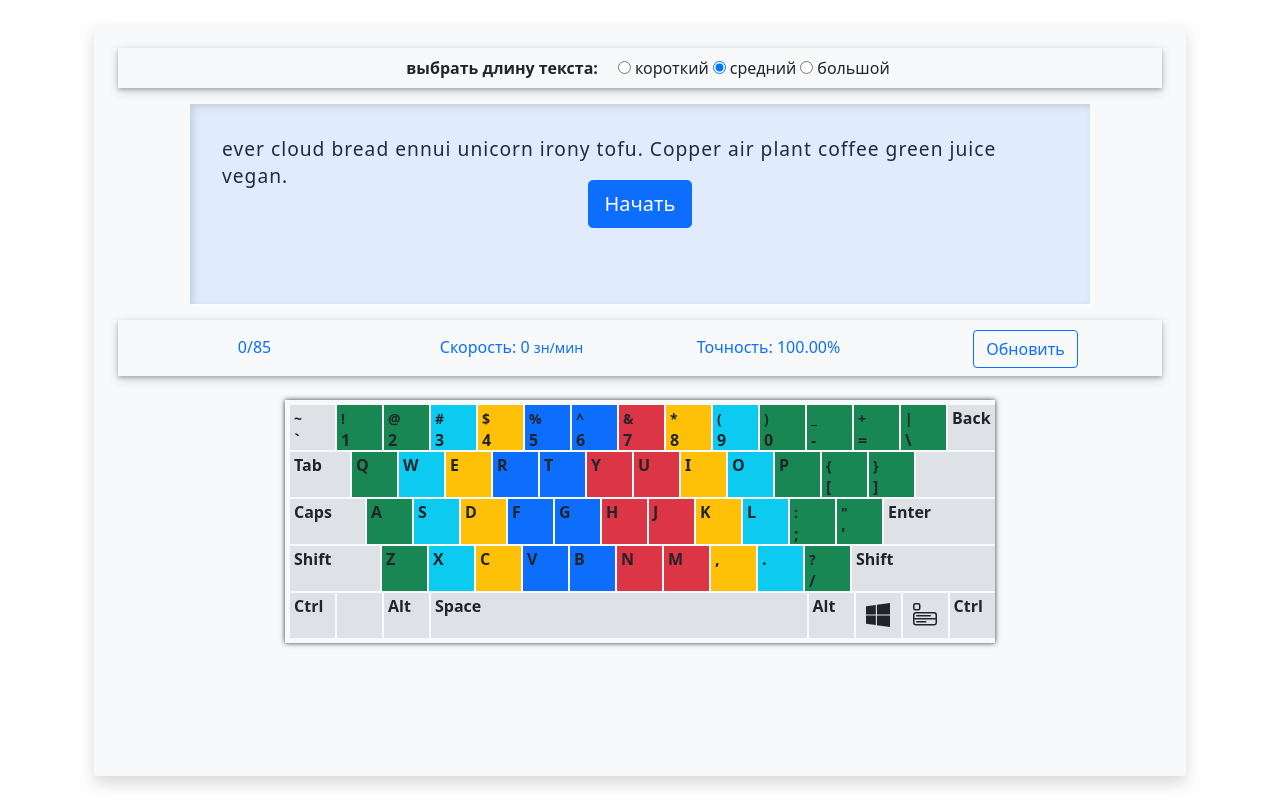
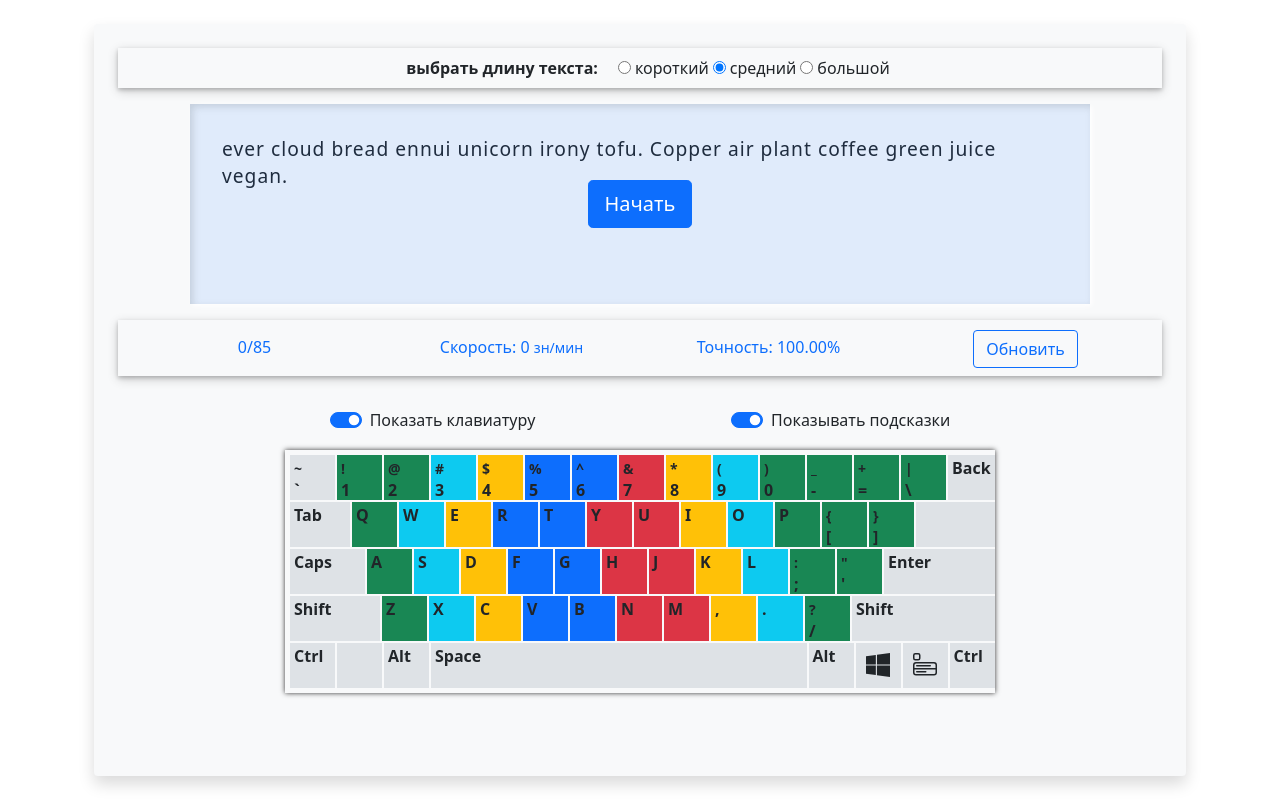
Before and after one commit to Denesterio/type_trainer, a Vue app: page / in a window 1280 px wide. Built offline with nearby package versions, Linux system fonts and the light colour scheme.

Commit message:
add show keyboard switches and logic

```diff
--- a/src/App.vue
+++ b/src/App.vue
@@ -14,15 +14,34 @@
     <text-box
       v-model:current-char-index="currentCharIndex"
       v-model:status="status"
-      :currentText="splittedText"
+      :current-text="splittedText"
       @refresh-text="fetchText"
     />
     <!-- keyboard -->
     <section class="mt-4">
+      <!-- show keyboard checkboxes -->
+      <div class="d-flex justify-content-evenly m-2 p-2">
+        <app-switch-input
+          id="keyboard-visibility"
+          v-model="showKeyboard"
+        >
+          Показать клавиатуру
+        </app-switch-input>
+        <app-switch-input
+          id="prompt-visibility"
+          v-model="showKeyboardPrompt"
+          :disabled="!showKeyboard || status === 'started'"
+        >
+          Показывать подсказки
+        </app-switch-input>
+      </div>
+      <!-- keyboard component -->
       <app-keyboard
-        :splittedText="splittedText"
-        :currentIndex="currentCharIndex"
+        v-if="showKeyboard"
+        :splitted-text="splittedText"
+        :current-index="currentCharIndex"
         :status="status"
+        :show-keyboard-prompt="showKeyboardPrompt"
       />
     </section>
   </div>
@@ -32,12 +51,26 @@
 import AppRadioInputs from "./UI/AppRadioInputs.vue";
 import TextBox from './components/TextBox.vue';
 import AppKeyboard from './components/AppKeyboard.vue';
+import AppSwitchInput from './UI/AppSwitchInput.vue';
 import api from './services/api.js';
 export default {
   name: 'App',
-  components: {AppRadioInputs, TextBox, AppKeyboard},
+  components: {AppRadioInputs, TextBox, AppKeyboard, AppSwitchInput},
+  /***
+  * @return
+  * {
+  *   status: 'loading'|'waiting' | 'started' | 'finished',
+  *   textLengthSettings: text length radios settings [{ text: string, value: string }],
+  *   currentTextLength: string - choosen length,
+  *   splittedText: array of strings - text for typing, splitted to array,
+  *   currentCharIndex: number - index of active char in array
+  *   showKeyboard: boolean,
+  *   showKeyboardPrompt: boolean - mark an active char on the keyboard
+  * }
+  */
   data() {
     return {
+      status: 'loading',
       textLengthSettings: [
         { value: '3', label: 'короткий' },
         { value: '6', label: 'средний' },
@@ -46,8 +79,8 @@ export default {
       currentTextLength: '6',
       splittedText: [],
       currentCharIndex: 0,
-      // 'loading'|'waiting' | 'started' | 'finished',
-      status: 'loading',
+      showKeyboard: true,
+      showKeyboardPrompt: true,
     }
   },
 
--- /dev/null
+++ b/src/UI/AppSwitchInput.vue
@@ -0,0 +1,40 @@
+<template>
+  <div class="form-check form-switch">
+    <input
+      class="form-check-input"
+      type="checkbox"
+      role="switch"
+      :id="id"
+      :disabled="disabled"
+      :checked="modelValue"
+      @change="$emit('update:modelValue', !modelValue)"
+    >
+    <label class="form-check-label" :for="id"><slot></slot></label>
+  </div>
+</template>
+
+<script>
+export default {
+  props: {
+    id: {
+      type: String,
+      required: true,
+    },
+
+    disabled: {
+      type: Boolean,
+      required: false,
+      default: false,
+    },
+
+    modelValue: {
+      type: Boolean,
+      required: true,
+    }
+  },
+
+  emits: {
+    'update:modelValue': (value) => typeof value === 'boolean',
+  }
+}
+</script>
--- a/src/components/AppKeyboard.vue
+++ b/src/components/AppKeyboard.vue
@@ -95,11 +95,17 @@ export default {
       type: String,
       required: true,
     },
+
+    showKeyboardPrompt: {
+      type: Boolean,
+      required: false,
+      default: true,
+    },
   },
 
   buttons: {},
   // all buttons added to object with keys as their codes in ASCII
-  // [charCode]: [element, element(shiftButton)?]
+  // [charCode]: [element, element(shiftButton)?, element(shiftButton)?]
   mounted() {
     for (let row of this.$refs.keyboard.children) {
       for (let button of row.children) {
@@ -107,7 +113,7 @@ export default {
           const codes = button.getAttribute('data-code').split('_');
           this.$options.buttons[codes[0]] = [button];
           if (codes[1]) {
-            this.$options.buttons[codes[1]] = [button, this.$refs.rightShift];
+            this.$options.buttons[codes[1]] = [button, this.$refs.rightShift, this.$refs.leftShift];
           }
         }
       }
@@ -129,14 +135,14 @@ export default {
 
   watch: {
     currentIndex(newValue, oldValue) {
-      if (this.status === 'started') {
+      if (this.status === 'started' && this.showKeyboardPrompt) {
         this.removeWhiteText(oldValue);
         this.addWhiteText(newValue);
       }
     },
 
     status(newValue) {
-      if (newValue === 'started') {
+      if (newValue === 'started' && this.showKeyboardPrompt) {
         this.addWhiteText(0);
       }
     },
--- a/src/components/TextBox.vue
+++ b/src/components/TextBox.vue
@@ -11,7 +11,7 @@
         @blur="focusOnInput"
         @input="handleNextChar"
       >
-      <!-- text -->
+      <!-- text and conditional covers -->
       <div v-if="status === 'waiting' || isLoading" class="text-box-cover">
         <button @click="startTyping" class="btn btn-primary btn-lg">
           <app-spinner v-if="isLoading" color="light" />
```
